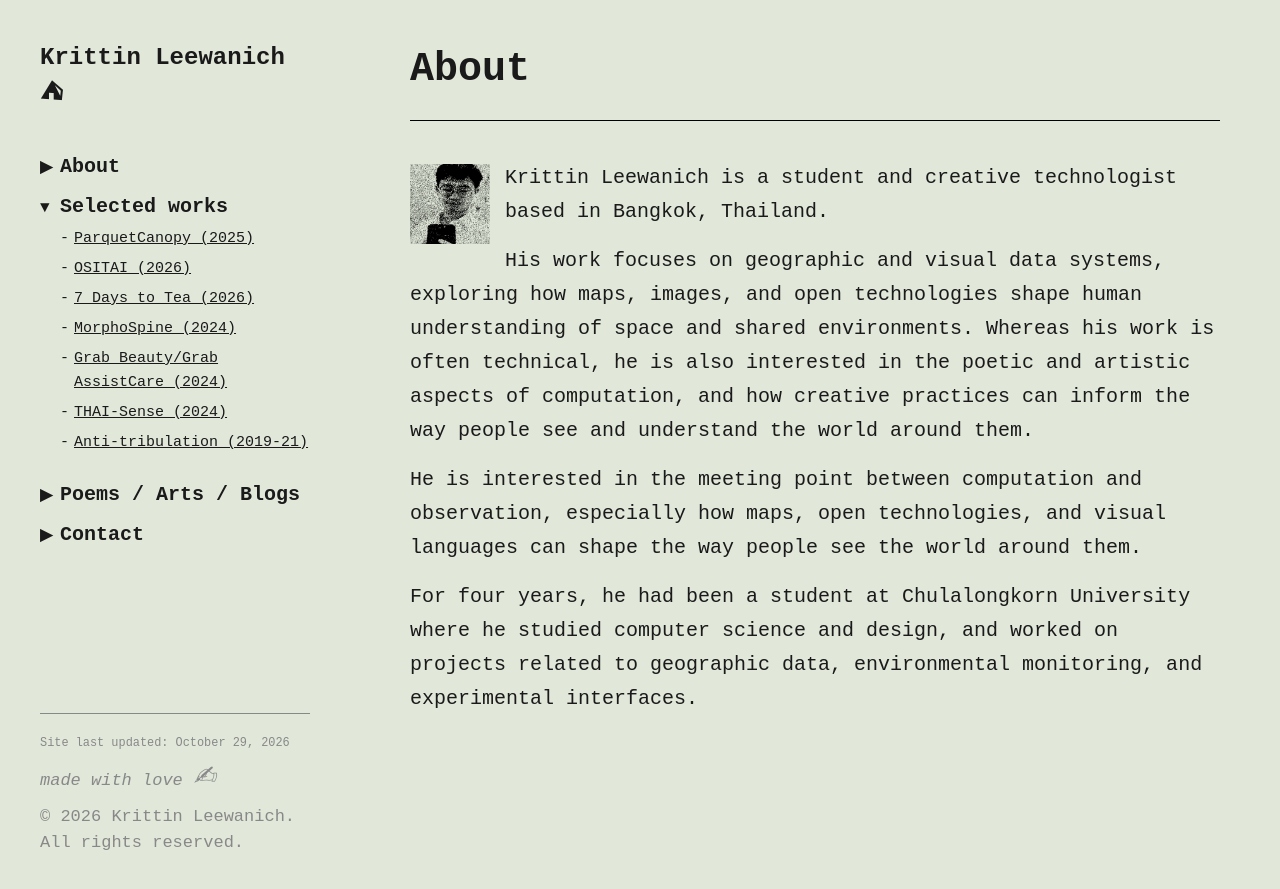
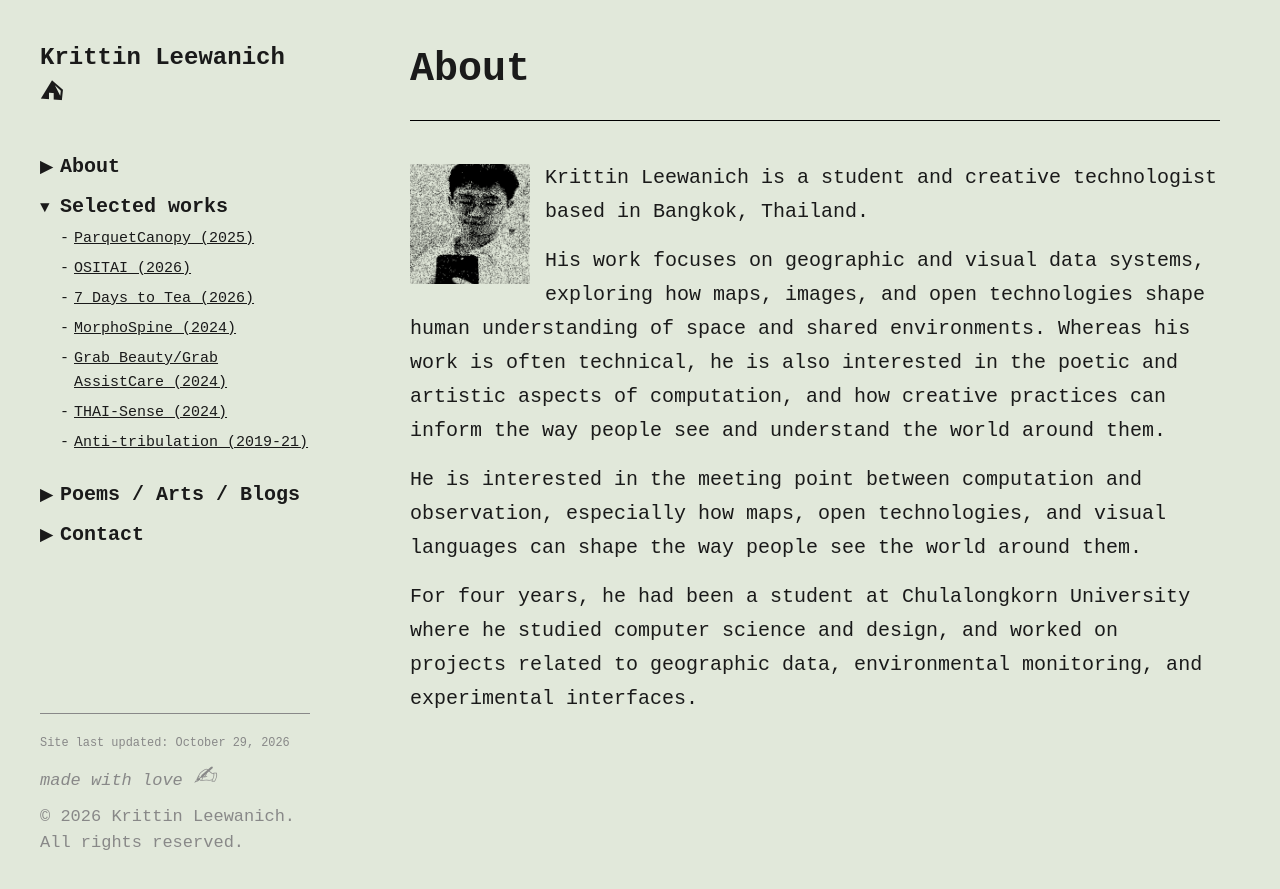
Before and after one commit to krittin-lee/krittin-lee.github.io, a Jekyll site: the page built from about.html, in a window 1280 px wide. Shown: the top 889 px of the page. Built offline with Jekyll 4.4.1, drawn with Linux system fonts in a browser that asks for light colours; some web fonts are replaced.

Commit message:
Update style.css

```diff
--- a/assets/css/style.css
+++ b/assets/css/style.css
@@ -167,7 +167,7 @@
 .about-photo { width: 250px; height: 250px; object-fit: cover; border: none; box-shadow: none; flex-shrink: 0; }
 .about-text { flex-grow: 1; }
 .about-text p { margin-bottom: 15px; line-height: 1.7; }
-.about-dropcap { float: left; width: 4em; height: 4em; object-fit: cover; margin: 0.15em 0.75em 0.35em 0; }
+.about-dropcap { float: left; width: 6em; height: 6em; object-fit: cover; margin: 0.15em 0.75em 0.35em 0; }
 .about-text h2 { margin-top: 30px; margin-bottom: 10px; font-size: 1.2em; text-transform: uppercase; letter-spacing: 1px; }
 
 /* SINGLE WORK PAGE */
```
